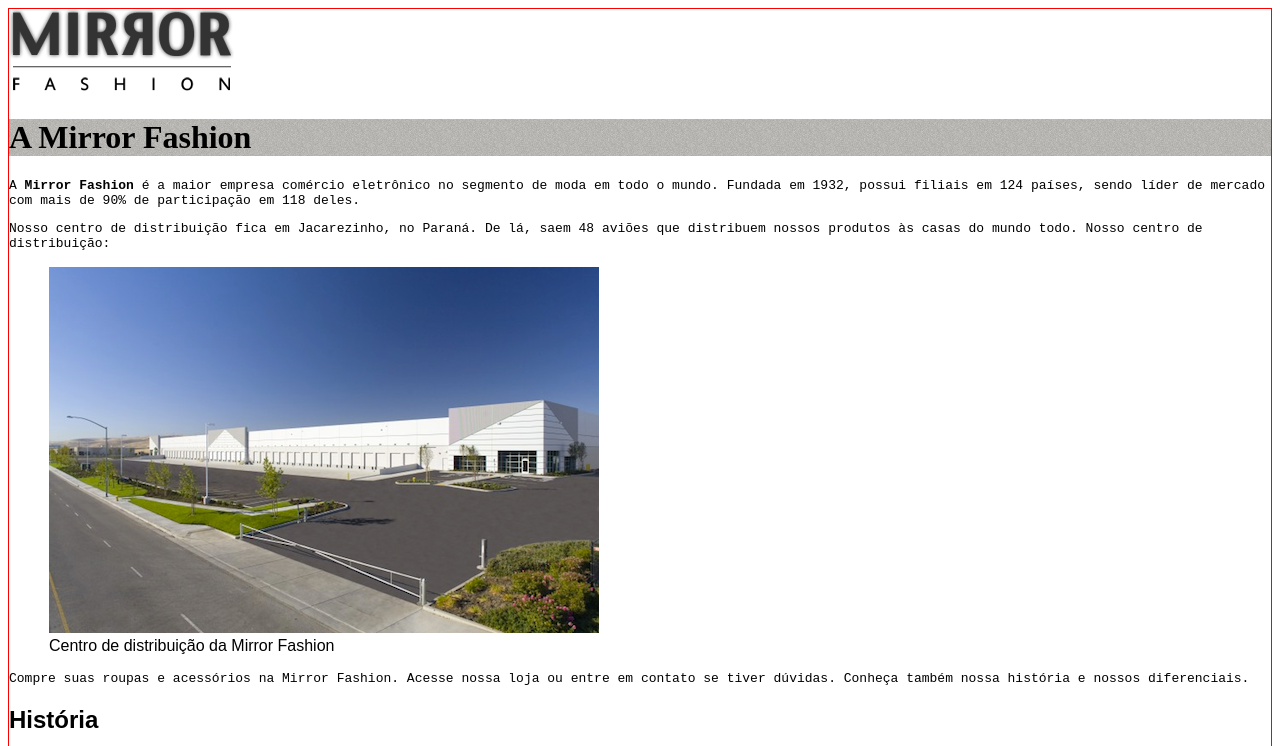
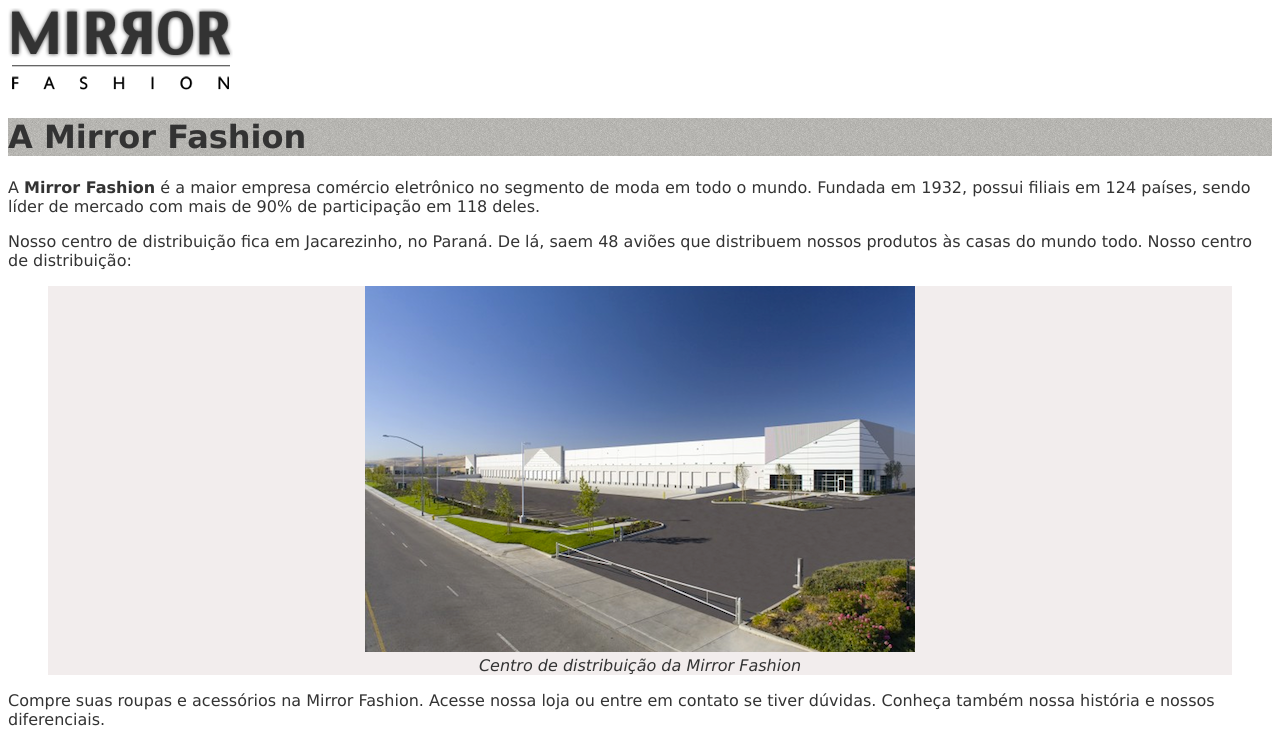
Before and after one commit to KillerJV/Front-endDid-ticoHTML-CSS, a plain HTML site: page sobre.html in a window 1280 px wide. Shown: the top 746 px of the page. Drawn offline with Linux system fonts and the light colour scheme.

Commit message:
arquivo sobre.css criado.

```diff
--- /dev/null
+++ b/css/sobre.css
@@ -0,0 +1,20 @@
+body{
+	color: #333333;
+	font-family:"Lucida	Sans Unicode", "Lucida Grande", sans-serif;
+}
+
+h1{
+	background-image:url(../img/sobre-background.jpg);
+}
+h2{
+	border-bottom:2px solid #333333;
+}
+
+figure	{
+	background-color: #F2EDED;
+	border: 1px text-align #ccc;
+	text-align:	center;
+}
+figcaption{
+	font-style:	italic;
+}
--- a/estilo.css
+++ b/estilo.css
@@ -29,7 +29,10 @@
 	border-width:1px;
 }
 
-
+body{
+	border:1px solid red;
+}
 body{
 	font-family:"Arial", "Helvetica", sans-serif;
+	background:gray;
 }
--- a/sobre.html
+++ b/sobre.html
@@ -3,7 +3,7 @@
 	<head>
 		<meta charset = "UTF8">
 		<title> Sobre a loja InfoLândia</title>
-		<link rel="stylesheet" href="estilo.css">
+		<link rel="stylesheet" href="css/sobre.css">
 	</head>
 	<body>
 		<img	src="img/logo.png" alt="Logo	da	Mirror	Fashion">
```
